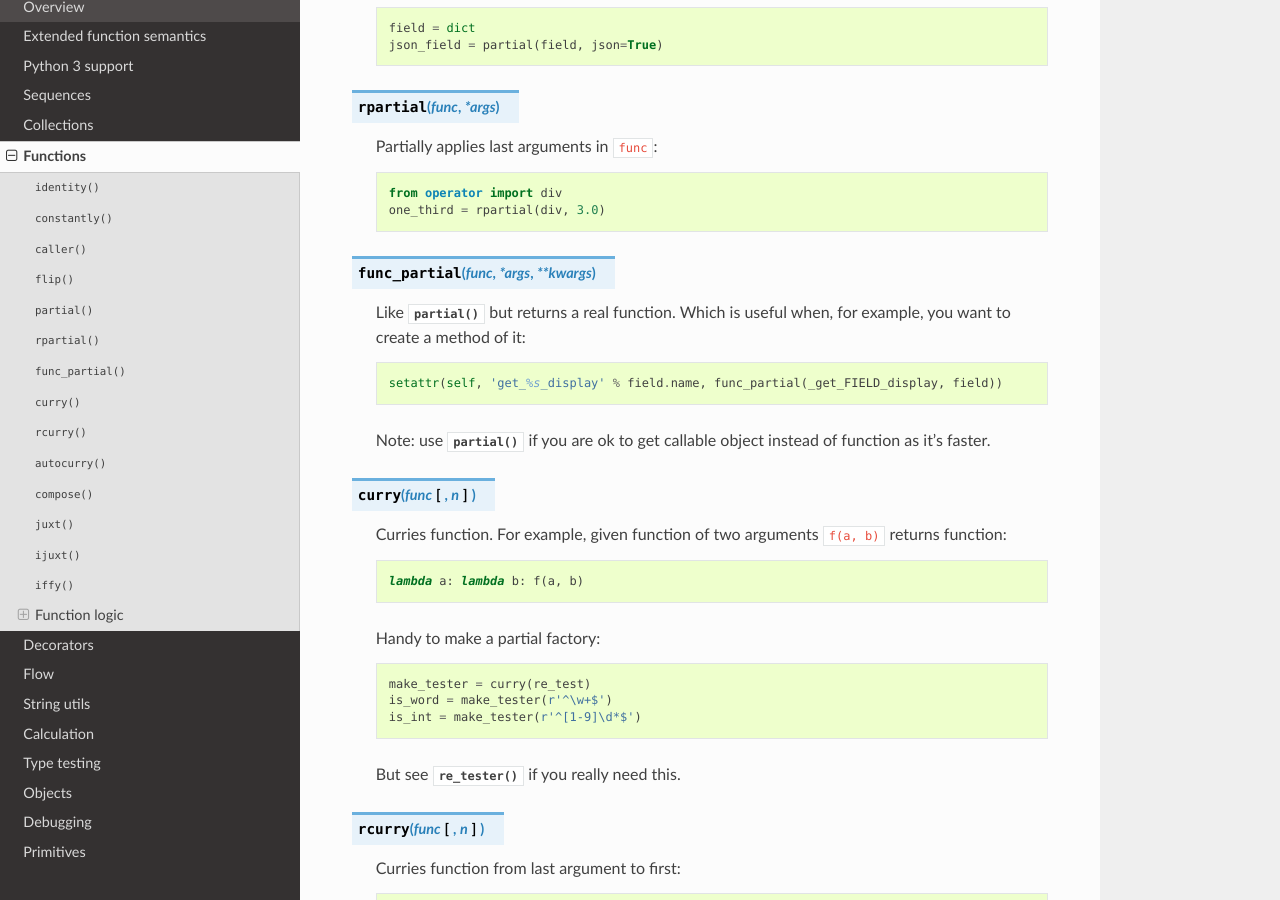
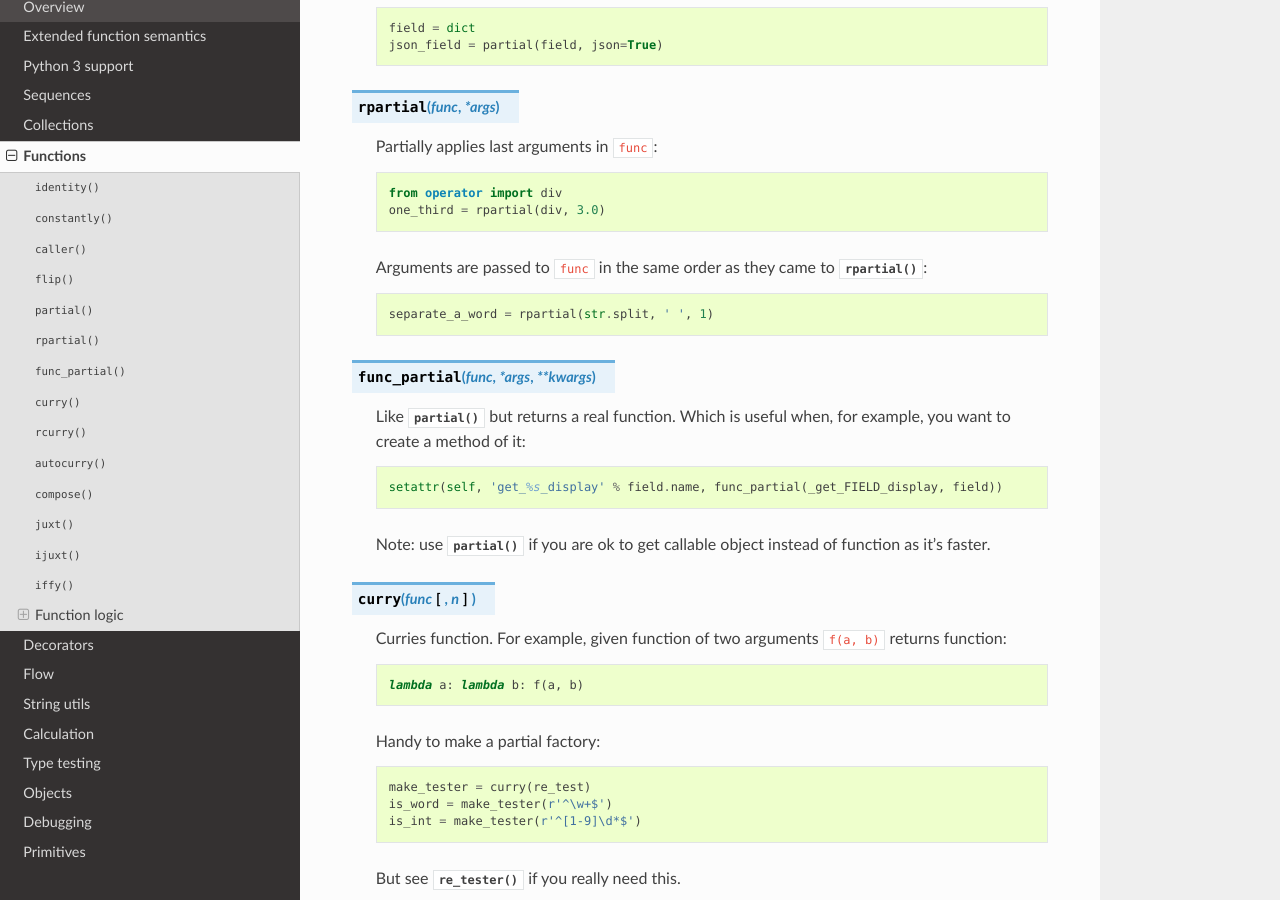
Before and after one commit to Jamaal224/funcy, a Sphinx documentation site: the page built from docs/funcs.rst, in a window 1280 px wide and 900 px high, scrolled down 632 px. Built offline with Sphinx 7.4.7 and the Read the Docs theme 2.0.0, drawn with Linux system fonts in a browser that asks for light colours.

Commit message:
Clarify rpartial() shen several args passed

```diff
--- a/docs/funcs.rst
+++ b/docs/funcs.rst
@@ -35,6 +35,10 @@ Functions
 
         from operator import div
         one_third = rpartial(div, 3.0)
+
+    Arguments are passed to ``func`` in the same order as they came to :func:`rpartial`::
+
+        separate_a_word = rpartial(str.split, ' ', 1)
 
 
 .. function:: func_partial(func, *args, **kwargs)
```
